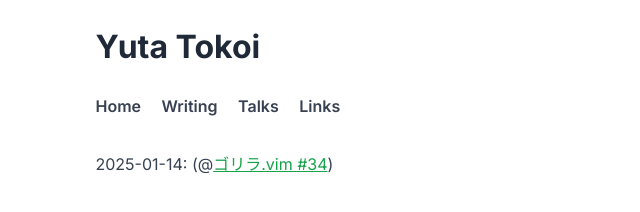
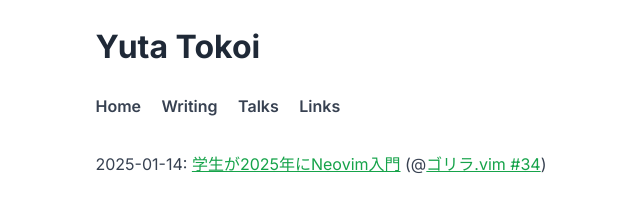
Before and after one commit to yutatokoi/website, a plain HTML site: page templates/talks.html in a window 1280 px wide. Shown: the whole page, without its empty margins (186-826 px from the left). Drawn offline with Linux system fonts and the light colour scheme; a web font is replaced by a local one.

Commit message:
link to slides

```diff
--- a/templates/talks.html
+++ b/templates/talks.html
@@ -31,7 +31,7 @@
     <main>
         <div class="container">
             <ul>
-                <li>2025-01-14: (@<a href="https://gorillavim.connpass.com/event/341045/">ゴリラ.vim #34</a>)
+                <li>2025-01-14: <a href="https://github.com/yutatokoi/website/blob/main/talks/2025-01-14_starting-neovim.pdf">学生が2025年にNeovim入門</a> (@<a href="https://gorillavim.connpass.com/event/341045/">ゴリラ.vim #34</a>)
             </ul>
         </div>
     </main>
```
